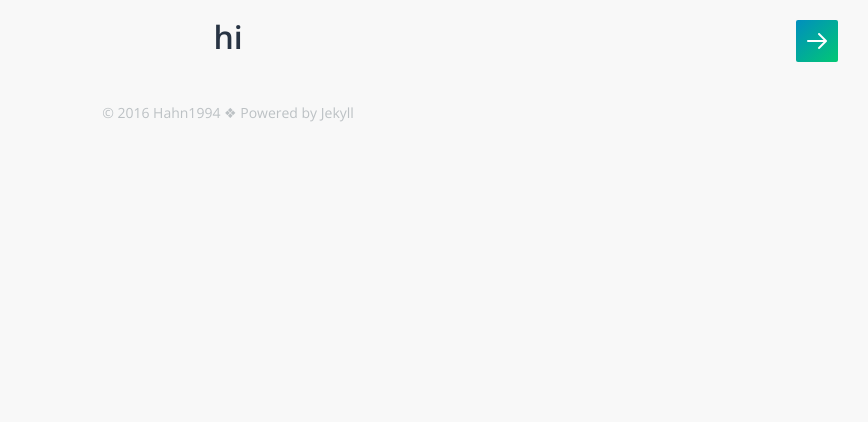
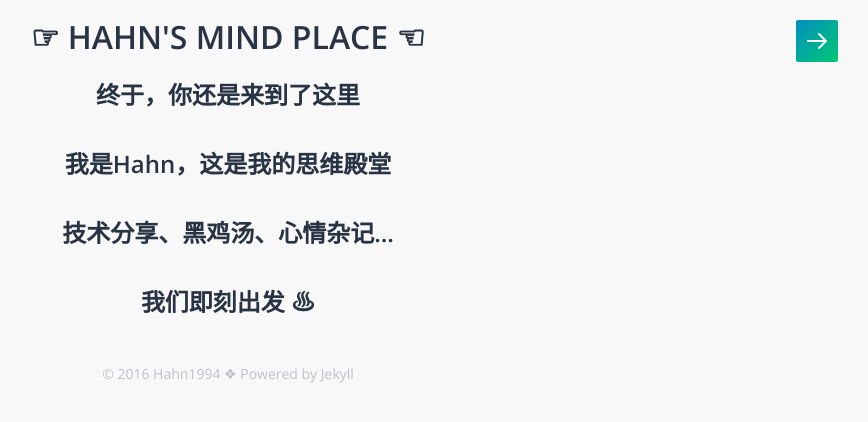
Before and after one commit to hahn1994/hahn1994.github.io, a Jekyll site: the page built from index.html, in a window 1280 px wide. Shown: the top 422 px of the page, without its empty margins (412-1280 px from the left). Built offline with Jekyll 4.4.1, drawn with Linux system fonts in a browser that asks for light colours; some web fonts are replaced; comment, search, counter and statistics services are not loaded.

Commit message:
add welcome information

```diff
--- a/index.html
+++ b/index.html
@@ -2,5 +2,9 @@
 layout: default
 ---
 <div id="home" class="container">
-  <h1>hi</h1>
+  <h1>☞ HAHN'S MIND PLACE ☜</h1>
+  <h2>终于，你还是来到了这里</h2>
+  <h2>我是Hahn，这是我的思维殿堂</h2>
+  <h2>技术分享、黑鸡汤、心情杂记…</h2>
+  <h2>我们即刻出发 ♨</h2>
 </div>
```
